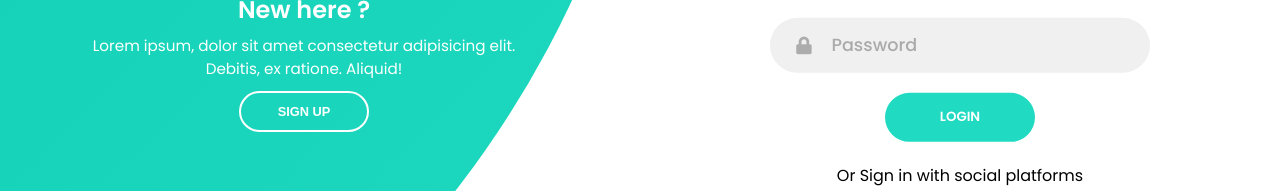
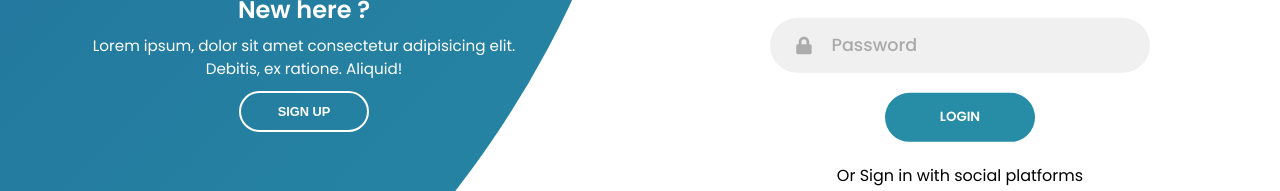
Before and after one commit to lutfiqaraman/loginform, a plain HTML site: page Index.html in a window 1280 px wide. Shown: the part 343-534 px from the top of the page. Drawn offline with Linux system fonts and the light colour scheme.

Commit message:
change color of the page

```diff
--- a/styles/style.css
+++ b/styles/style.css
@@ -27,7 +27,7 @@ input {
     top: -10%;
     right: 48%;
     transform: translateY(-50%);
-    background-image: linear-gradient(-45deg, #20dbc2 0%, #00bfa6 100%);
+    background-image: linear-gradient(-45deg, #278ca5 0%, #1b5092 100%);
     transition: 1.8s ease-in-out;
     border-radius: 50%;
     z-index: 6;
@@ -110,7 +110,7 @@ form.sign-up-form {
     outline: none;
     border-radius: 48px;
     cursor: pointer;
-    background-color: #20dbc2;
+    background-color: #278ca5;
     color: #fff;
     text-transform: uppercase;
     font-weight: 600;
@@ -119,7 +119,7 @@ form.sign-up-form {
 }
 
 .btn:hover {
-    background-color: #00bfa6;
+    background-color: #1b5092;
 }
 
 .social-text {
```
